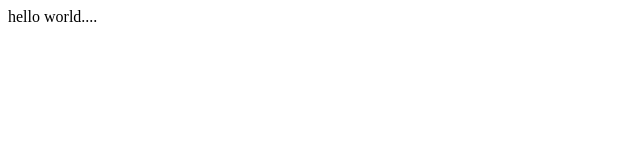
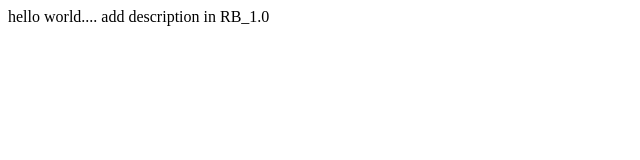
Before and after one commit to yang-jihoon/eduGithub, a plain HTML site: page index.html in a window 1280 px wide. Shown: the whole page, without its empty margins (0-640 px from the left). Drawn offline with Linux system fonts and the light colour scheme.

Commit message:
add description in RB_1.0

```diff
--- a/index.html
+++ b/index.html
@@ -3,5 +3,5 @@ hello
 world....
 
 <body>
-
+add description in RB_1.0
 </body>
```
